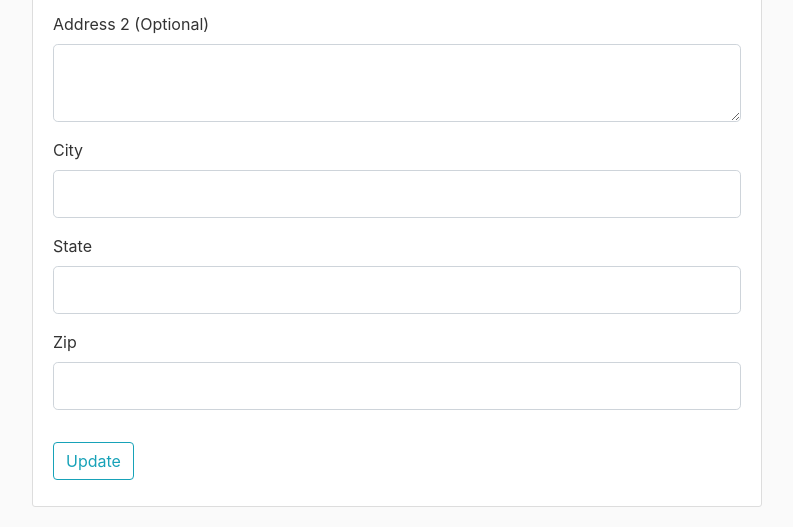
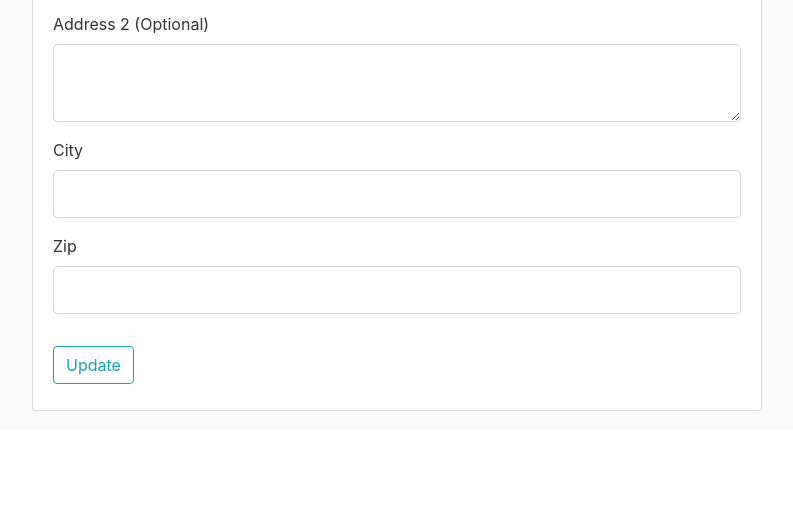
Before and after one commit to Hoangvo92/software-design, a Flask app: page /account in a window 1280 px wide. Shown: the part 772-1299 px from the top of the page, without its empty margins (53-846 px from the left). After the commit the page ends 1183 px from the top, so only its background shows below. Run offline with Flask 2, Linux system fonts and the light colour scheme; the visitor is signed in with stand-in values (Sample User, id 1); data comes from the database, SQL or seed files in the repository; some libraries are stand-ins or nearby versions.

Commit message:
Deleted state field; need to add a dropdown function

```diff
--- a/texasfuelratepredictor/templates/account.html
+++ b/texasfuelratepredictor/templates/account.html
@@ -116,19 +116,6 @@
                 </div>
 
                 <!-- state -->
-                <div class="form-group">
-                    {{ form.state.label(class="form-control-label") }}
-                    {% if form.state.errors %}
-                        {{ form.state(class="form-control form-control-lg is-invalid") }}
-                        <div class="invalid-feedback">
-                        {% for error in form.state.errors %}
-                            <span>{{ error }}</span>
-                        {% endfor %}
-                        </div>
-                    {% else %}
-                        {{ form.state(class="form-control form-control-lg") }}
-                    {% endif %}
-                </div>
 
                 <!-- zipcode -->
                 <div class="form-group">
```
Lines whose indentation alone changed are shown as unchanged.
